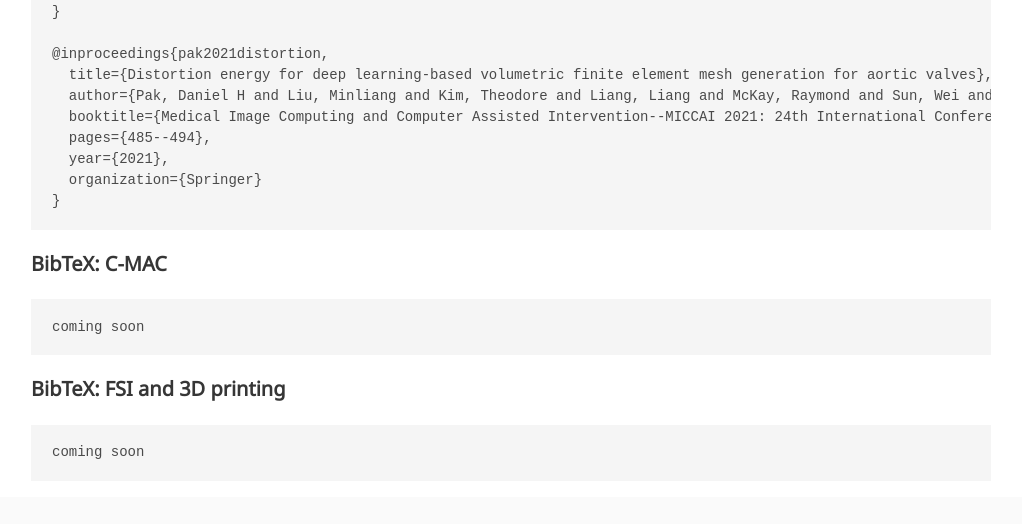
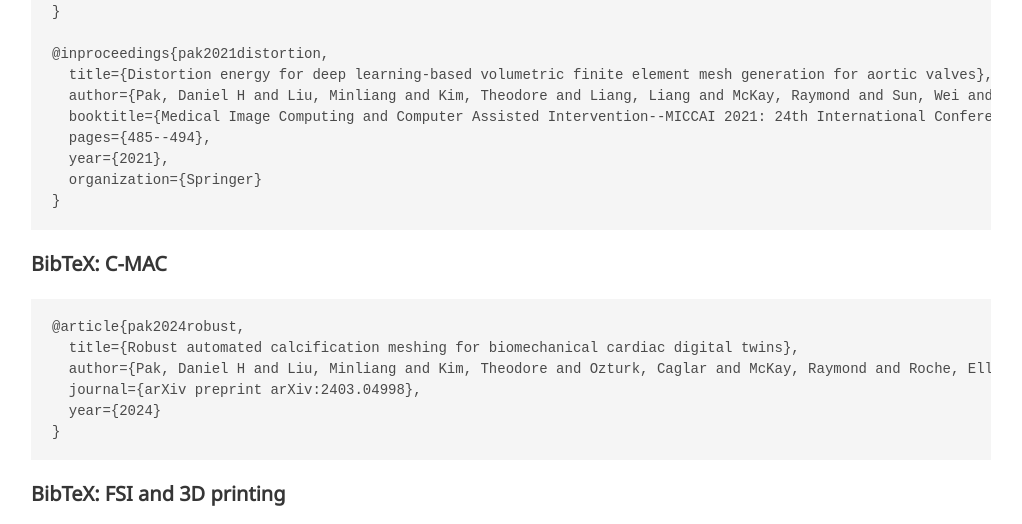
Before and after one commit to danpak94/heart-meshing, a plain HTML site: page index.html in a window 1280 px wide. Shown: the part 4410-4934 px from the top of the page, without its empty margins (129-1151 px from the left). Drawn offline with nearby package versions, Linux system fonts and the light colour scheme; some icons are missing; a web font is replaced by a local one.

Commit message:
Adding C-MAC arxiv bibtex

```diff
--- a/index.html
+++ b/index.html
@@ -272,7 +272,12 @@
 }</code></pre>
 
   <h2 class="title is-5">BibTeX: C-MAC</h2>
-  <pre><code>coming soon</code></pre>
+  <pre><code>@article{pak2024robust,
+  title={Robust automated calcification meshing for biomechanical cardiac digital twins},
+  author={Pak, Daniel H and Liu, Minliang and Kim, Theodore and Ozturk, Caglar and McKay, Raymond and Roche, Ellen T and Gleason, Rudolph and Duncan, James S},
+  journal={arXiv preprint arXiv:2403.04998},
+  year={2024}
+}</code></pre>
 
   <h2 class="title is-5">BibTeX: FSI and 3D printing</h2>
   <pre><code>coming soon</code></pre>
```
